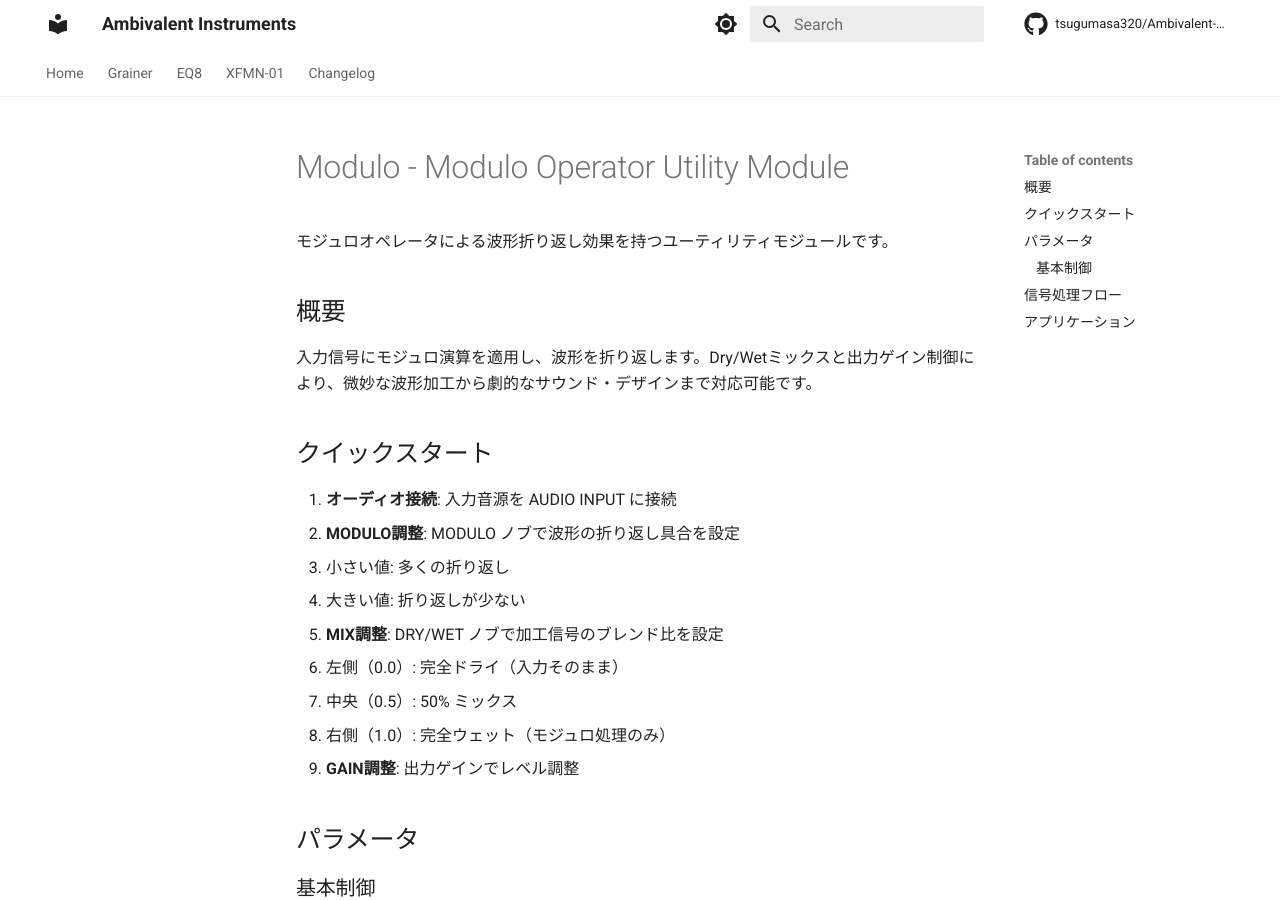
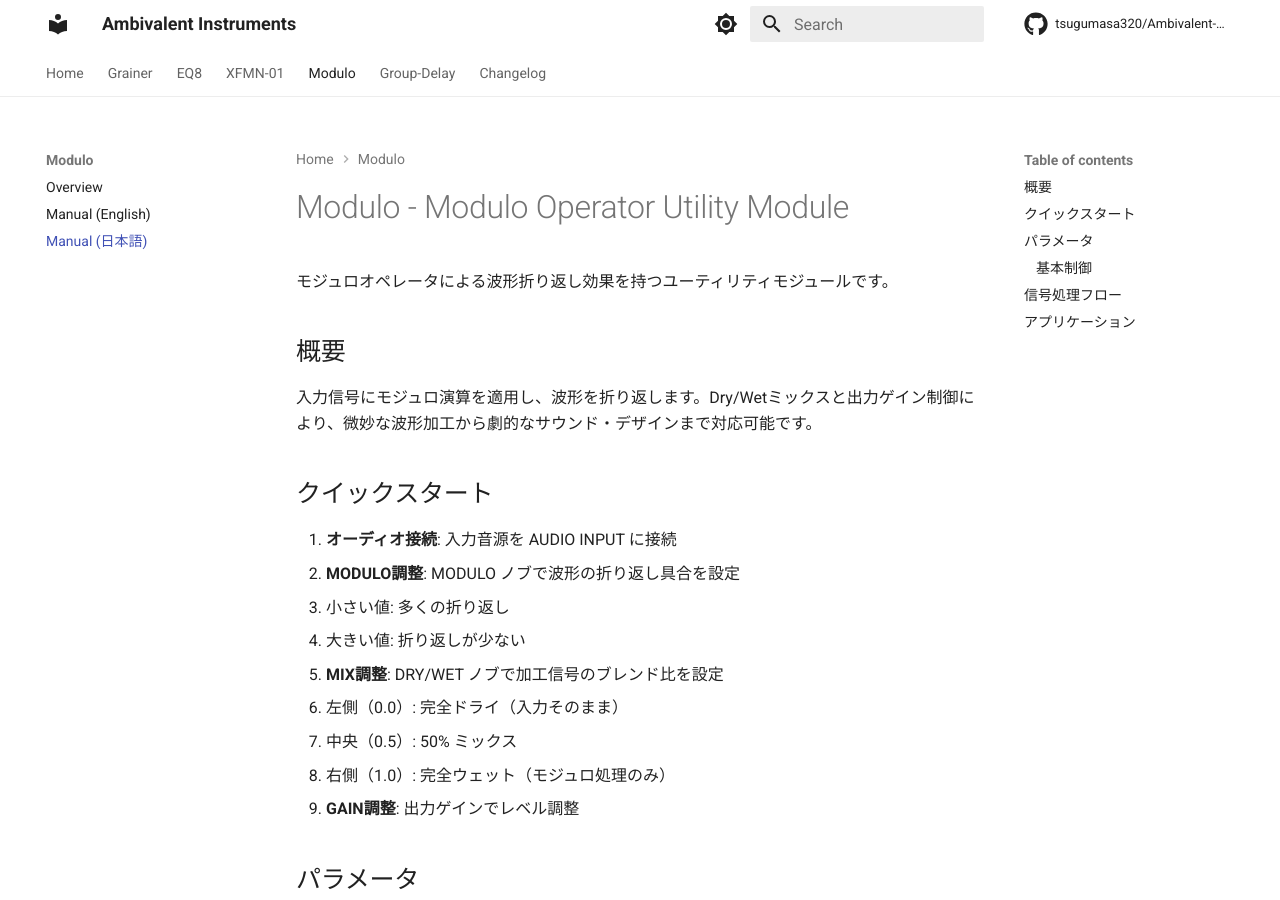
Before and after one commit to tsugumasa320/Ambivalent-Instruments-Manual, an MkDocs documentation site: the page built from docs/modulo/manual_jp.md, in a window 1280 px wide and 900 px high. Built offline with MkDocs 1.6.1 and Material for MkDocs 9.7.7, drawn with Linux system fonts in a browser that asks for light colours; comment, search, counter and statistics services are not loaded.

Commit message:
Add Modulo and Group-Delay to navigation

```diff
--- a/mkdocs.yml
+++ b/mkdocs.yml
@@ -56,6 +56,14 @@ nav:
     - Overview: xfmn01/index.md
     - Manual (English): xfmn01/manual.md
     - Manual (日本語): xfmn01/manual_jp.md
+  - Modulo:
+    - Overview: modulo/index.md
+    - Manual (English): modulo/manual.md
+    - Manual (日本語): modulo/manual_jp.md
+  - Group-Delay:
+    - Overview: group-delay/index.md
+    - Manual (English): group-delay/manual.md
+    - Manual (日本語): group-delay/manual_jp.md
   - Changelog: changelog.md
 
 # Markdown extensions
```
